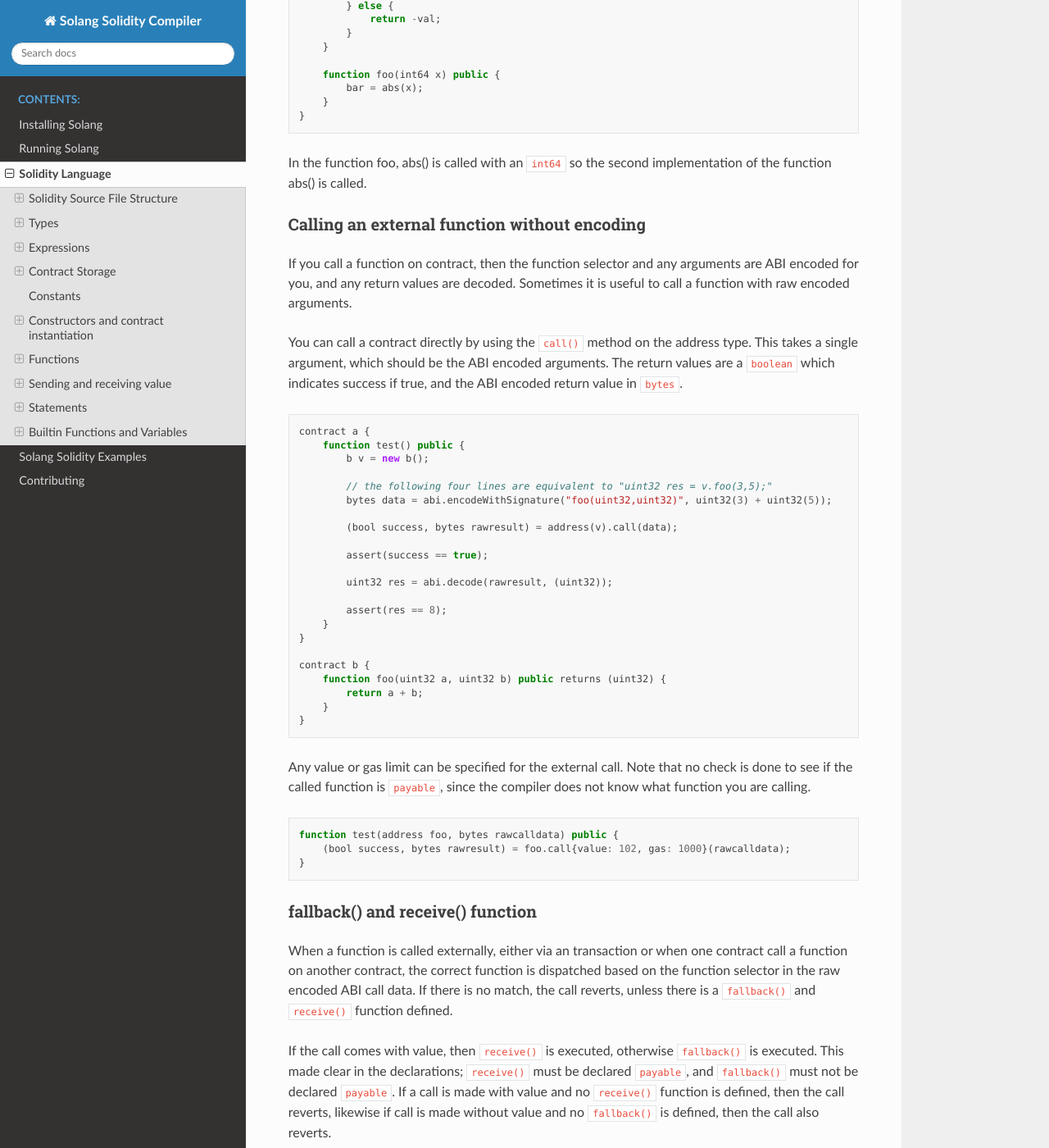
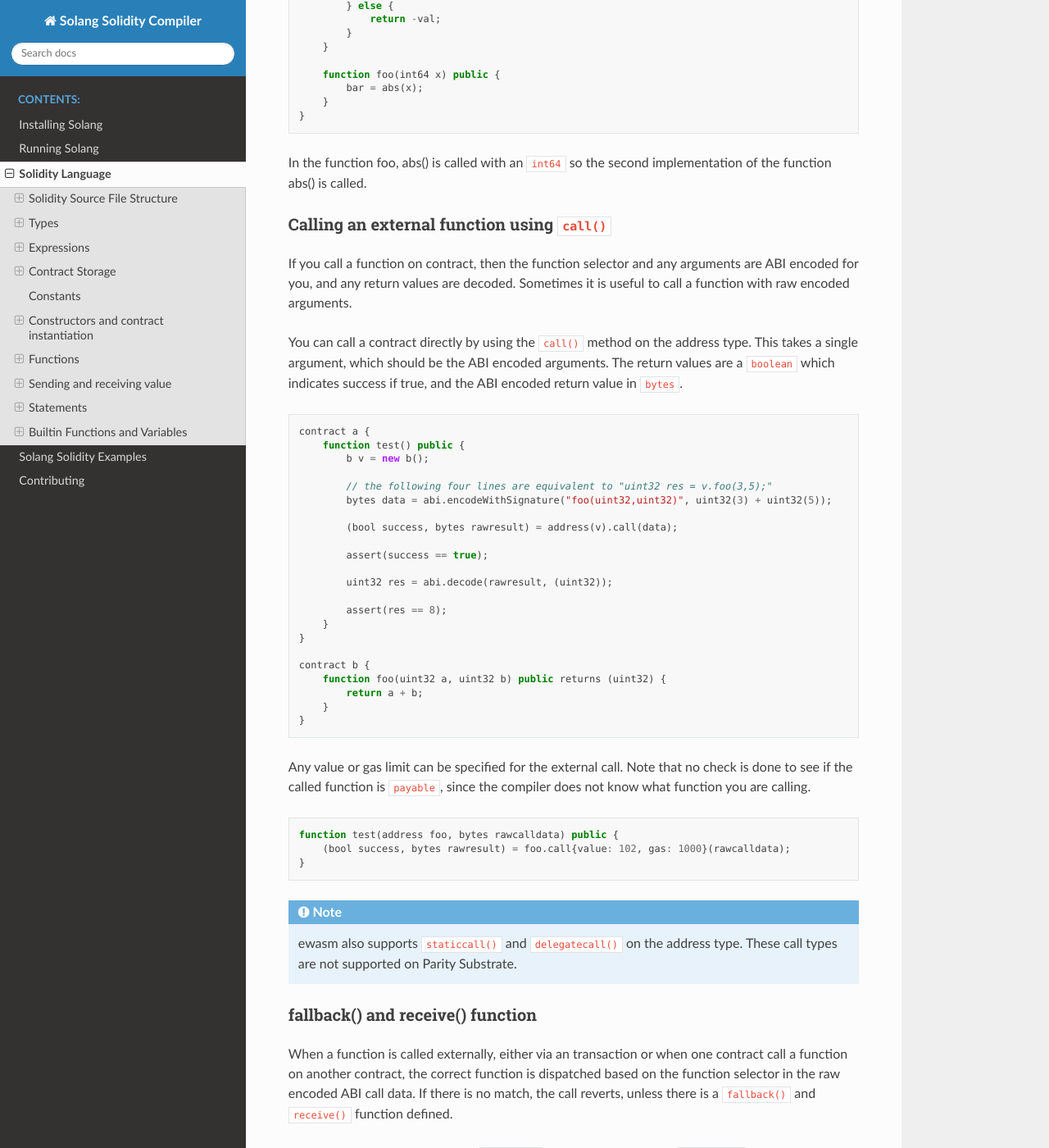
Before and after one commit to hyperledger-solang/solang, a Sphinx documentation site: the page built from docs/language.rst, in a window 1280 px wide and 1400 px high, scrolled down 28925 px. Shown: the whole window at 82% size. Built offline with Sphinx 7.4.7 and the Read the Docs theme 2.0.0, drawn with Linux system fonts in a browser that asks for light colours.

Commit message:
Mention ewasm staticcall/delegatecall
Signed-off-by: Sean Young <sean@mess.org>

```diff
--- a/docs/language.rst
+++ b/docs/language.rst
@@ -1492,7 +1492,7 @@ values. Here is an example of an overloaded function:
 In the function foo, abs() is called with an ``int64`` so the second implementation
 of the function abs() is called.
 
-Calling an external function without encoding
+Calling an external function using ``call()``
 _____________________________________________
 
 If you call a function on contract, then the function selector and any arguments
@@ -1538,6 +1538,11 @@ calling.
     function test(address foo, bytes rawcalldata) public {
         (bool success, bytes rawresult) = foo.call{value: 102, gas: 1000}(rawcalldata);
     }
+
+.. note::
+
+    ewasm also supports ``staticcall()`` and ``delegatecall()`` on the address type. These
+    call types are not supported on Parity Substrate.
 
 fallback() and receive() function
 _________________________________
```
